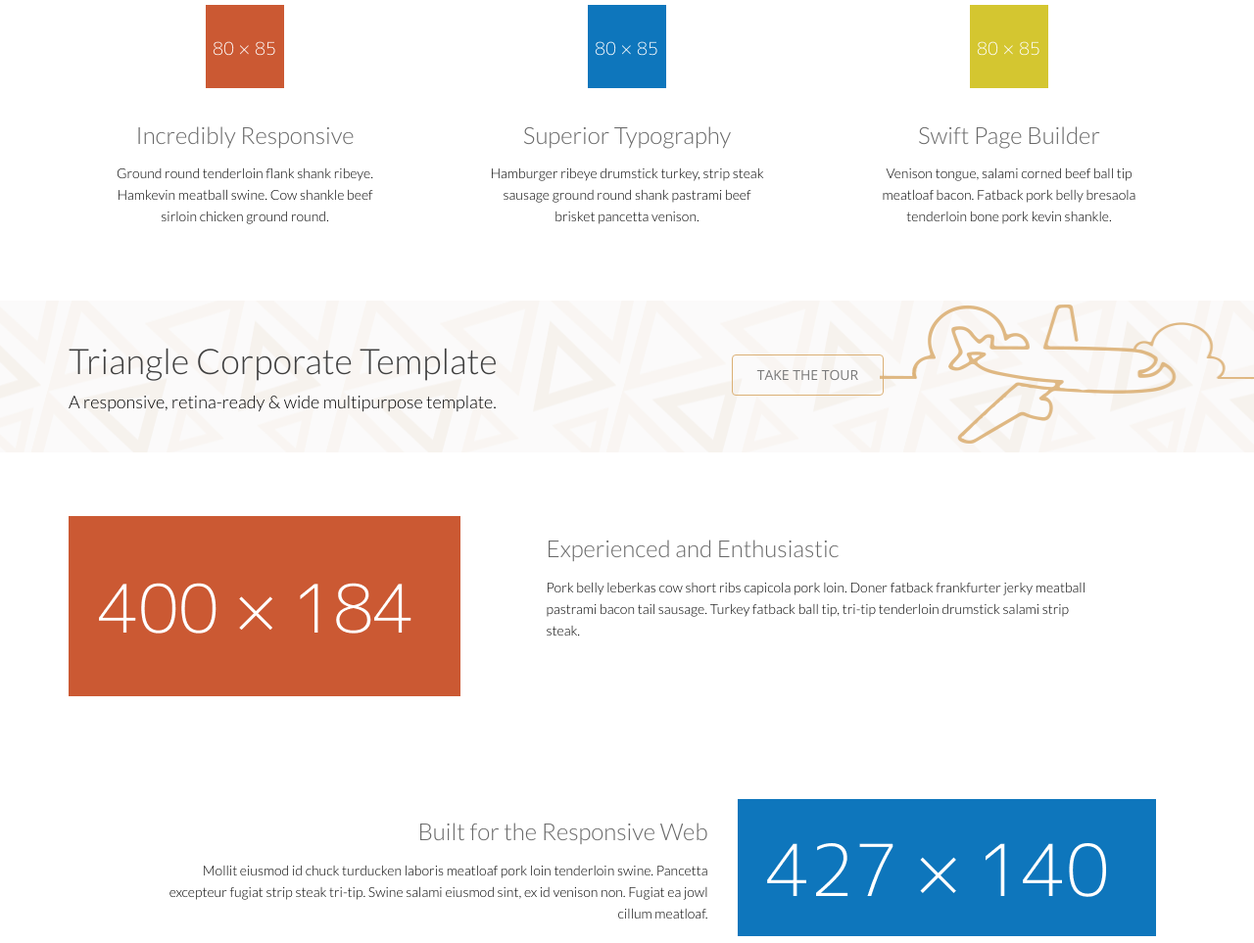
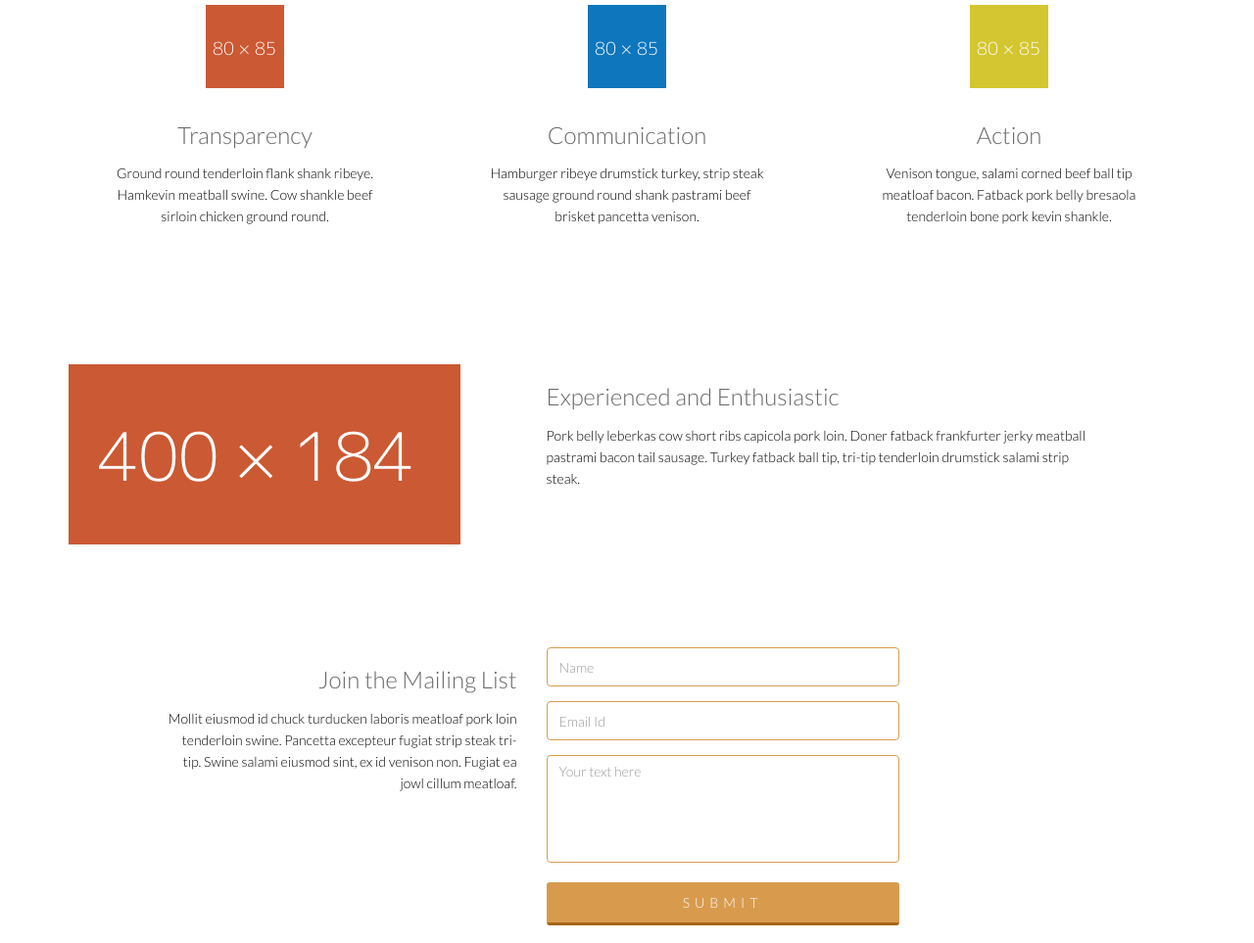
Before and after one commit to rgshareholder/rgboot, a website: page views/index.html in a window 1280 px wide. Shown: the part 660-1623 px from the top of the page at 98% size. Drawn offline with nearby package versions, Linux system fonts and the light colour scheme.

Commit message:
3rd commit

```diff
--- a/views/index.html
+++ b/views/index.html
@@ -75,14 +75,6 @@
                         <li><a href="shortcodes.html ">Shortcodes</a></li>
                     </ul>
                 </div>
-                <div class="search">
-                    <form role="form">
-                        <i class="fa fa-search"></i>
-                        <div class="field-toggle">
-                            <input type="text" class="search-form" autocomplete="off" placeholder="Search">
-                        </div>
-                    </form>
-                </div>
             </div>
         </div>
     </header>
@@ -118,7 +110,7 @@
                         <div class="wow scaleIn" data-wow-duration="500ms" data-wow-delay="300ms">
                             <img src="images/home/icon1.png" alt="">
                         </div>
-                        <h2>Incredibly Responsive</h2>
+                        <h2>Transparency</h2>
                         <p>Ground round tenderloin flank shank ribeye. Hamkevin meatball swine. Cow shankle beef sirloin chicken ground round.</p>
                     </div>
                 </div>
@@ -127,7 +119,7 @@
                         <div class="wow scaleIn" data-wow-duration="500ms" data-wow-delay="600ms">
                             <img src="images/home/icon2.png" alt="">
                         </div>
-                        <h2>Superior Typography</h2>
+                        <h2>Communication</h2>
                         <p>Hamburger ribeye drumstick turkey, strip steak sausage ground round shank pastrami beef brisket pancetta venison.</p>
                     </div>
                 </div>
@@ -136,7 +128,7 @@
                         <div class="wow scaleIn" data-wow-duration="500ms" data-wow-delay="900ms">
                             <img src="images/home/icon3.png" alt="">
                         </div>
-                        <h2>Swift Page Builder</h2>
+                        <h2>Action</h2>
                         <p>Venison tongue, salami corned beef ball tip meatloaf bacon. Fatback pork belly bresaola tenderloin bone pork kevin shankle.</p>
                     </div>
                 </div>
@@ -144,27 +136,6 @@
         </div>
     </section>
     <!--/#services-->
-
-    <section id="action" class="responsive">
-        <div class="vertical-center">
-             <div class="container">
-                <div class="row">
-                    <div class="action take-tour">
-                        <div class="col-sm-7 wow fadeInLeft" data-wow-duration="500ms" data-wow-delay="300ms">
-                            <h1 class="title">Triangle Corporate Template</h1>
-                            <p>A responsive, retina-ready &amp; wide multipurpose template.</p>
-                        </div>
-                        <div class="col-sm-5 text-center wow fadeInRight" data-wow-duration="500ms" data-wow-delay="300ms">
-                            <div class="tour-button">
-                                <a href="#" class="btn btn-common">TAKE THE TOUR</a>
-                             </div>
-                        </div>
-                    </div>
-                </div>
-            </div>
-        </div>
-   </section>
-    <!--/#action-->
 
     <section id="features">
         <div class="container">
@@ -179,12 +150,27 @@
                     </div>
                 </div>
                 <div class="single-features">
-                    <div class="col-sm-6 col-sm-offset-1 align-right wow fadeInLeft" data-wow-duration="500ms" data-wow-delay="300ms">
-                        <h2>Built for the Responsive Web</h2>
+                    <div class="col-md-4  col-sm-offset-1 align-right wow fadeInLeft" data-wow-duration="500ms" data-wow-delay="300ms">
+                        <h2>Join the Mailing List</h2>
                         <P>Mollit eiusmod id chuck turducken laboris meatloaf pork loin tenderloin swine. Pancetta excepteur fugiat strip steak tri-tip. Swine salami eiusmod sint, ex id venison non. Fugiat ea jowl cillum meatloaf.</P>
                     </div>
-                    <div class="col-sm-5 wow fadeInRight" data-wow-duration="500ms" data-wow-delay="300ms">
-                        <img src="images/home/image2.png" class="img-responsive" alt="">
+                    <div class="col-md-4 col-sm-12 wow fadeInRight">
+                        <div class="contact-form bottom">
+                            <form id="main-contact-form" name="contact-form" method="post" action="sendemail.php">
+                                <div class="form-group">
+                                    <input type="text" name="name" class="form-control" required="required" placeholder="Name">
+                                </div>
+                                <div class="form-group">
+                                    <input type="email" name="email" class="form-control" required="required" placeholder="Email Id">
+                                </div>
+                                <div class="form-group">
+                                    <textarea name="message" id="message" required="required" class="form-control" rows="8" placeholder="Your text here"></textarea>
+                                </div>
+                                <div class="form-group">
+                                    <input type="submit" name="submit" class="btn btn-submit" value="Submit">
+                                </div>
+                            </form>
+                        </div>
                     </div>
                 </div>
                 <div class="single-features">
```
